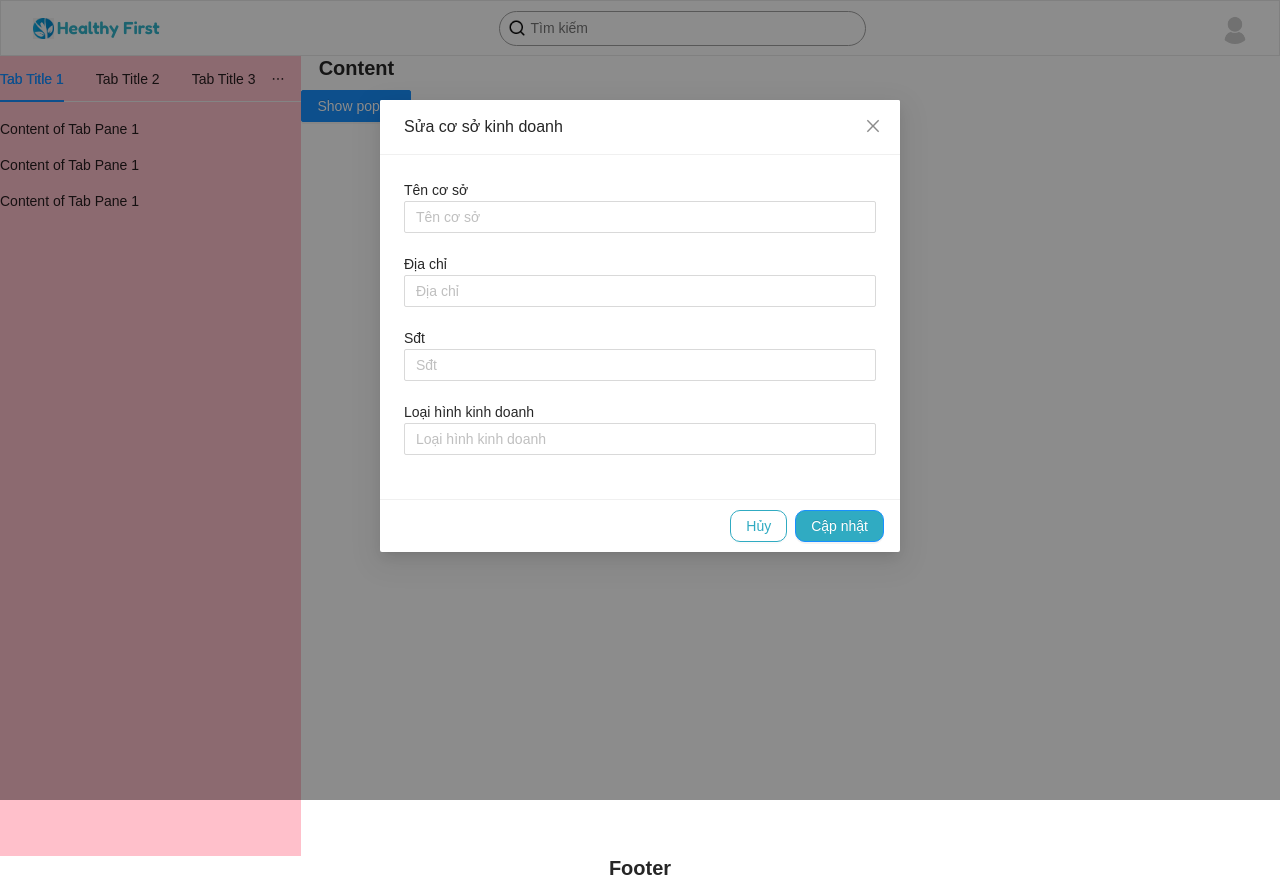
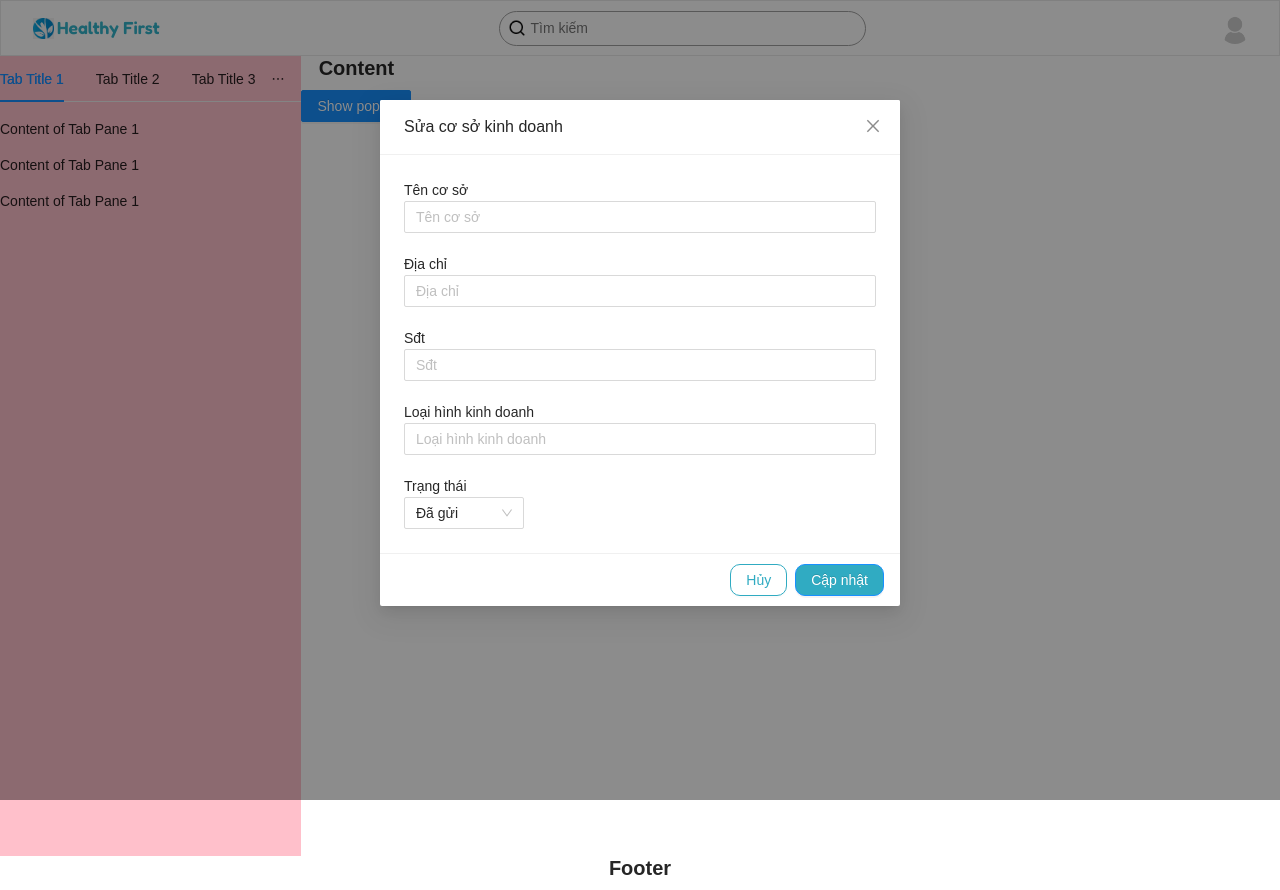
Before and after one commit to duyen0207/Healthy-First, a React (Create React App) app: page / in a window 1280 px wide. Both pictures are taken after a click on the button "Show popup". Built offline with nearby package versions, Linux system fonts and the light colour scheme.

Commit message:
fix: popup-form add status select option

```diff
--- a/src/components/PopupForm/PopupForm.module.scss
+++ b/src/components/PopupForm/PopupForm.module.scss
@@ -10,3 +10,6 @@
   background-color: #30abc2;
   border-radius: 1rem;
 }
+.select {
+  display: block;
+}
--- a/src/components/PopupForm/index.jsx
+++ b/src/components/PopupForm/index.jsx
@@ -1,6 +1,8 @@
 import React, { useState, useEffect } from "react";
-import { Modal, Button, Input, message } from "antd";
+import { Modal, Button, Input, message, Select } from "antd";
 import style from "./PopupForm.module.scss";
+
+const { Option } = Select;
 
 function Popup({
   isVisible,
@@ -9,9 +11,17 @@ function Popup({
   handleCancel,
   inputList,
   handleSubmit,
+  select,
 }) {
   const [input, setInput] = useState({});
   useEffect(() => {
+    if (select) {
+      const temp = {};
+      temp["status"] = "sent";
+      setInput((previous) => {
+        return { ...previous, ...temp };
+      });
+    }
     inputList.map((input) => {
       const temp = {};
       temp[input.name] = "";
@@ -37,6 +47,7 @@ function Popup({
           key="submit"
           type="primary"
           onClick={() => {
+            console.log(input);
             if (!Object.values(input).includes("")) handleSubmit(input);
             else message.warning("Hãy nhập các trường");
           }}
@@ -65,6 +76,29 @@ function Popup({
           />
         </div>
       ))}
+      {select ? (
+        <>
+          <label>Trạng thái</label>
+          <Select
+            name="status"
+            className={style.select}
+            defaultValue="sent"
+            style={{ width: 120 }}
+            onChange={(e) => {
+              const temp = {};
+              temp["status"] = e;
+              setInput((previous) => {
+                return { ...previous, ...temp };
+              });
+            }}
+          >
+            <Option value="sent">Đã gửi</Option>
+            <Option value="notSent">Chưa gửi</Option>
+          </Select>
+        </>
+      ) : (
+        <></>
+      )}
     </Modal>
   );
 }
--- a/src/pages/Home/index.jsx
+++ b/src/pages/Home/index.jsx
@@ -32,6 +32,7 @@ function Home() {
             { label: "Sđt", name: "phoneNumber" },
             { label: "Loại hình kinh doanh", name: "typeOfBusiness" },
           ]}
+          select={true}
           handleSubmit={handleSubmit}
         />
       )}
```
